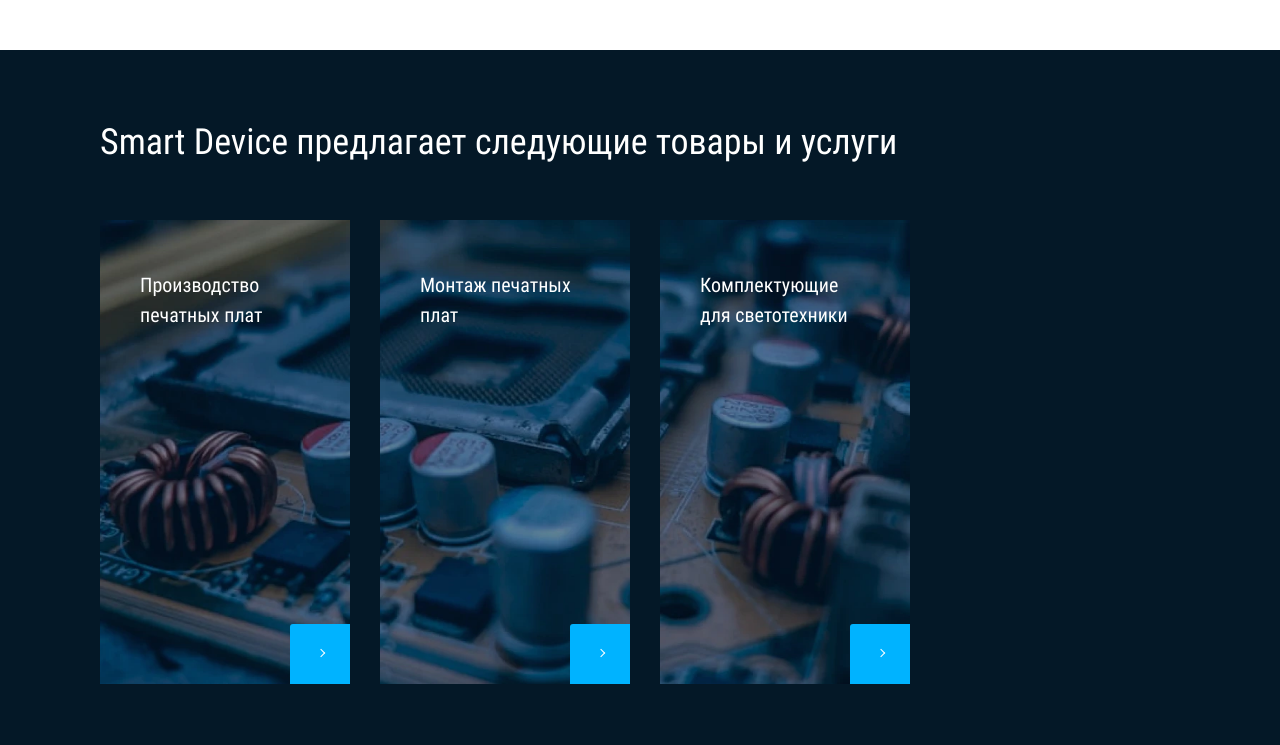
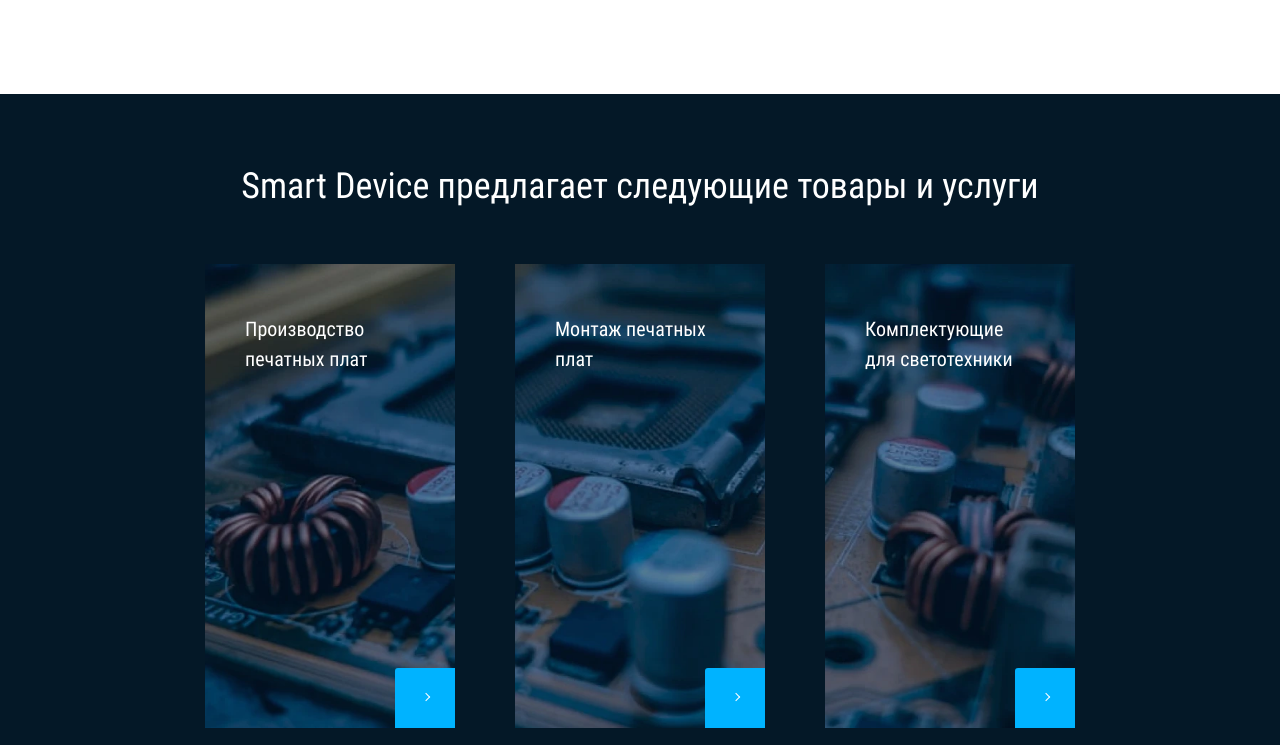
Before and after one commit to KazbekGit/smart-device, a website built with webpack: page source/index.html in a window 1280 px wide. Shown: the part 2055-2800 px from the top of the page. Built offline with nearby package versions, Linux system fonts and the light colour scheme; files whose address does not match are found by name.

Commit message:
add new brakepoints

```diff
--- a/source/sass/blocks/advantages.scss
+++ b/source/sass/blocks/advantages.scss
@@ -18,8 +18,23 @@
   gap: 30px;
 
   @include vp-1919 {
-    padding-left: 100px;
-    padding-right: 100px;
+    padding-left: 280px;
+    padding-right: 280px;
+  }
+
+  @include vp-1700 {
+    padding-left: 200px;
+    padding-right: 200px;
+  }
+
+  @include vp-1560 {
+    padding-left: 200px;
+    padding-right: 200px;
+  }
+
+  @include vp-1200 {
+    padding-left: 50px;
+    padding-right: 50px;
   }
 
   @include vp-767 {
--- a/source/sass/blocks/feedback.scss
+++ b/source/sass/blocks/feedback.scss
@@ -19,9 +19,23 @@
   background-position: 350px 246px;
 
   @include vp-1919 {
+    padding-right: 360px;
+    background-position: 170px 346px;
+  }
+
+  @include vp-1700 {
+    padding-right: 200px;
+    background-position: 160px 346px;
+  }
+
+  @include vp-1560 {
+    padding-right: 180px;
+    background-size: 25%;
+    background-position: 100px 346px;
+  }
+
+  @include vp-1200 {
     padding-right: 100px;
-
-    background-size: 25%;
     background-position: 50px 346px;
   }
 
--- a/source/sass/blocks/footer.scss
+++ b/source/sass/blocks/footer.scss
@@ -34,9 +34,22 @@
   padding-bottom: 55px;
 
   @include vp-1919 {
-    justify-content: space-around;
+    justify-content: center;
     padding-left: 40px;
     padding-right: 40px;
+    gap: 200px;
+  }
+
+  @include vp-1700 {
+  }
+
+  @include vp-1560 {
+    gap: 100px;
+  }
+
+  @include vp-1200 {
+    justify-content: space-between;
+    gap: 30px;
   }
 
   @include vp-1023 {
--- a/source/sass/blocks/main-header.scss
+++ b/source/sass/blocks/main-header.scss
@@ -38,7 +38,19 @@
   gap: 30px;
 
   @include vp-1919 {
-    justify-content: space-between;
+    justify-content: space-around;
+
+    padding: 0 250px;
+  }
+
+  @include vp-1560 {
+    justify-content: space-around;
+
+    padding: 0 150px;
+  }
+
+  @include vp-1200 {
+    justify-content: space-around;
 
     padding: 0 50px;
   }
--- a/source/sass/blocks/offers.scss
+++ b/source/sass/blocks/offers.scss
@@ -26,14 +26,32 @@
 .offers__container {
   display: flex;
   flex-wrap: wrap;
-  justify-content: flex-start;
+  justify-content: space-between;
   gap: 85px;
 
   @include vp-1919 {
     gap: 30px;
 
+    padding-left: 290px;
+    padding-right: 290px;
+  }
+
+  @include vp-1700 {
+    padding-left: 200px;
+    padding-right: 200px;
+  }
+
+  @include vp-1560 {
+    padding-left: 150px;
+    padding-right: 150px;
+    justify-content: center;
+    gap: 60px;
+  }
+
+  @include vp-1200 {
     padding-left: 100px;
     padding-right: 100px;
+    gap: 30px;
   }
 }
 
@@ -53,12 +71,19 @@
   line-height: 51px;
   text-align: left;
 
-  @include vp-1919 {
+  @include vp-1560 {
+    text-align: center;
+    padding-left: 200px;
+    padding-right: 200px;
+  }
+
+  @include vp-1200 {
     padding-left: 100px;
     padding-right: 100px;
   }
 
   @include vp-1023 {
+    text-align: left;
     padding: 0 50px;
     margin-bottom: 37px;
   }
@@ -120,7 +145,7 @@
 
 .offers__card img {
 
-  @include vp-1919 {
+  @include vp-1560 {
     width: 250px;
   }
 
--- a/source/sass/mixins.scss
+++ b/source/sass/mixins.scss
@@ -8,6 +8,24 @@
 
 @mixin vp-1919 {
   @media (max-width: ($vp-1920 - 1)) {
+    @content;
+  }
+}
+
+@mixin vp-1700 {
+  @media (max-width: ($vp-1700 - 1)) {
+    @content;
+  }
+}
+
+@mixin vp-1560 {
+  @media (max-width: ($vp-1560 - 1)) {
+    @content;
+  }
+}
+
+@mixin vp-1200 {
+  @media (max-width: ($vp-1200 - 1)) {
     @content;
   }
 }
--- a/source/sass/variables.scss
+++ b/source/sass/variables.scss
@@ -67,6 +67,9 @@
 $vp-1024:                           1024px;
 $vp-1280:                           1280px;
 $vp-1440:                           1440px;
+$vp-1560:                           1560px;
+$vp-1700:                           1700px;
+$vp-1200:                           1200px;
 $vp-1919:                           1919px;
 $vp-1920:                           1920px;
 
```
Also changed, not shown: build/css/style.css, build/css/style.min.css, 1 other file.
